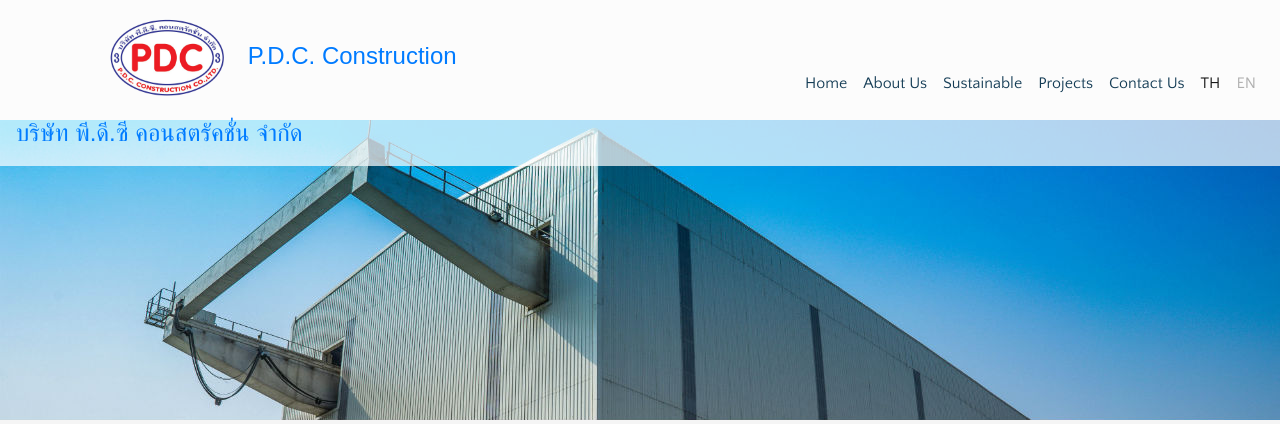
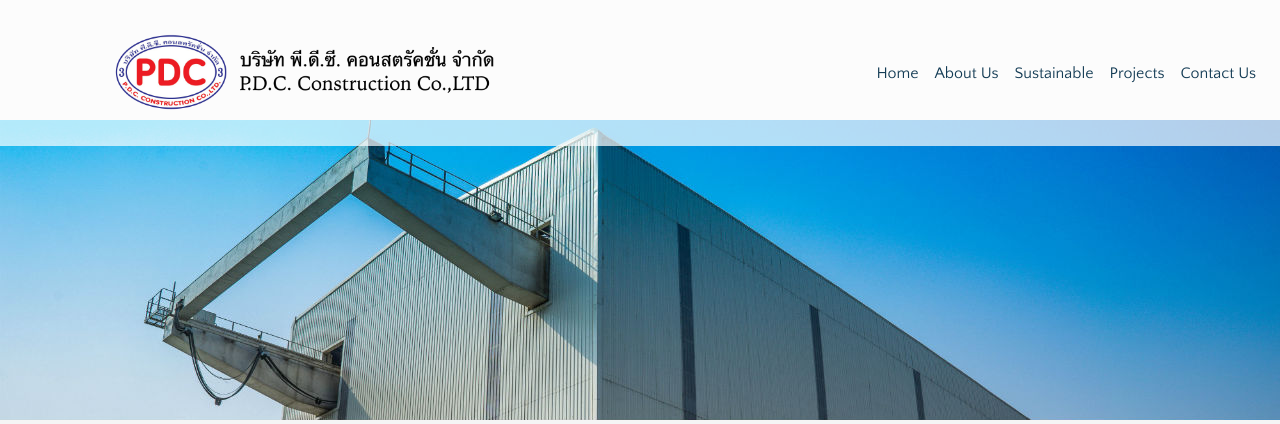
Before and after one commit to NCJo/PDC-Construction-Webapp, a Django app: page /projects/cp/ in a window 1280 px wide. Shown: the top 424 px of the page. Run offline with Django 3.2, Linux system fonts and the light colour scheme; some libraries are stand-ins or nearby versions; some web fonts are replaced.

Commit message:
Modified: Navbar and get rid of language buttons *waiting to be merge with master branch

```diff
--- a/PDC/templates/pdc_templates/base.html
+++ b/PDC/templates/pdc_templates/base.html
@@ -42,7 +42,7 @@
     <!-- Navigation Bar -->
     <nav class="navbar navbar-expand-lg navbar-light fixed-top white">
         <a style="text-decoration:none;" class="nav-brand mb-0 h4 fah-font" href="{% url 'index' %}">
-            <img src="{% static "images/logo_trans.png" %}" height="100" class="d-inline-block align-middle shift-right" alt=""><span>&nbsp;&nbsp;P.D.C. Construction<br>บริษัท พี.ดี.ซี คอนสตรัคชั่น จำกัด</span>
+            <img src="{% static "images/pdc_logo_enth.png" %}" height="130" class="d-inline-block align-middle shift-right" alt="">
         </a>
         <button class="navbar-toggler" type="button" data-toggle="collapse" data-target="#navbarNavDropdown" aria-controls="navbarNavDropdown" aria-expanded="false" aria-label="Toggle navigation">
             <span class="navbar-toggler-icon"></span>
@@ -58,8 +58,8 @@
                 <a class="nav-item nav-link theme-font-color active" href="#">Contact Us</a>
                 <!-- TODO: Button shows current language -->
                 <!-- TODO: drop down menu selection? -->
-                <a class="nav-item nav-link active" href="#">TH</a>
-                <a class="nav-item nav-link disabled" href="#">EN</a>
+                <!-- <a class="nav-item nav-link active" href="#">TH</a>
+                <a class="nav-item nav-link disabled" href="#">EN</a> -->
             </div>
         </div>
     </nav>
```
Also changed, not shown: PDC/static/images/pdc_logo_enth.png (added).
